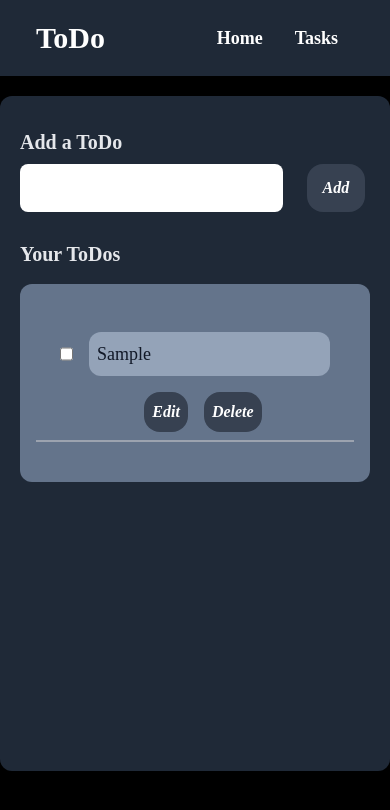
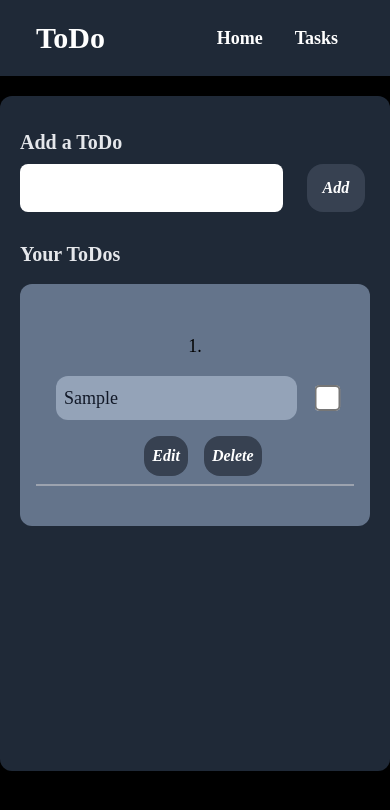
Before and after one commit to dipudangol2/todo, a React (Vite) app: page / in a window 390 px wide. Both pictures are taken after typing "Sample" into the empty fields and a click on the button "Add". Shown: the top 810 px of the page. Built offline with nearby package versions, Linux system fonts and the light colour scheme.

Commit message:
Enter for submit disabled for mobile devices

```diff
--- a/src/pages/Home.jsx
+++ b/src/pages/Home.jsx
@@ -5,10 +5,14 @@ const Home = () => {
 
     const [todo, setTodo] = useState("")
     const [todos, setTodos] = useState([]);
+    const [isMobile, setIsMobile] = useState(false);
+
     useEffect(() => {
-        console.log(todos);
-    }, [todos]);
-    const todoStyle = "bg-slate-400 text-gray-900 w-4/5 p-2 sm:p-4 rounded-xl font-roboto text-lg"
+        const userAgent = navigator.userAgent || window.opera;
+        setIsMobile(/android|iphone|ipad|mobile/i.test(userAgent));
+    }, []);
+
+    const todoStyle = "bg-slate-400 text-gray-900 w-4/5 p-2 sm:p-4 rounded-xl font-roboto text-lg whitespace-pre-wrap"
     const handleAdd = () => {
         if (todo !== "") {
             setTodos([...todos, { id: uuidv4(), todo, isCompleted: false }]);
@@ -20,10 +24,13 @@ const Home = () => {
 
     }
 
-    const handleDelete = () => {
-
-
-
+    const handleDelete = (e, id) => {
+        if (confirm("Are you sure?")) {
+            let newTodos = todos.filter(item => {
+                return item.id !== id;
+            });
+            setTodos(newTodos)
+        }
     }
 
     const handleChange = (e) => {
@@ -40,8 +47,13 @@ const Home = () => {
         console.log(id, index, newTodos);
         newTodos[index].isCompleted = !newTodos[index].isCompleted;
         setTodos(newTodos);
+    }
 
-
+    const handleKeyDown = (e) => {
+        if (e.key === "Enter" && !e.shiftKey) {
+            e.preventDefault();
+            handleAdd();
+        }
     }
 
 
@@ -54,9 +66,10 @@ const Home = () => {
                 <div className="flex gap-2">
                     <textarea
                         onChange={handleChange}
+                        onKeyDown={!isMobile ? handleKeyDown : null}
                         value={todo}
-                        className=" w-3/4 rounded-lg resize-none " >
-
+                        className=" w-3/4 rounded-lg resize-none  "
+                    >
                     </textarea>
 
                     <button onClick={handleAdd}
@@ -70,31 +83,51 @@ const Home = () => {
                 todos.length > 0 ?
                     ("todos flex flex-col items-center bg-slate-500 rounded-xl mt-4 px-2 py-8")
                     :
-                    ""
-            }>
-                {todos.map(item => {
+                    "min-h-[40vh] sm:min-h-[50vh] flex justify-center items-center "
+            }
+            >
+                {
+                    todos.length > 0 ?
+                        todos.map(item => {
                             return <div key={item.id}
                                 className="todo w-[95%] flex flex-col sm:flex-row gap-4 sm:gap-0  items-center justify-center p-2 my-2 border-solid  border-gray-400 border-b-2  ">
-                        <div className="flex justify-center gap-4 w-full">
+                                <span className="text-lg font-oxanium  ">{todos.indexOf(item) + 1}.</span>
+                                <div className="flex justify-center gap-6 w-full">
+                                    <div
+                                        className={!(item.isCompleted) ?
+                                            todoStyle
+                                            :
+                                            todoStyle + " line-through"
+                                        }
+                                    >
+                                        {item.todo}
+                                    </div>
                                     <input
-                                className="sm:mr-2 "
+                                        className="sm:ml-2 scale-[2] sm:scale-[2.5] "
                                         name={item.id}
                                         type="checkbox"
                                         value={item.isCompleted}
                                         onChange={handleCheckbox}
                                     />
-                            <div className={!(item.isCompleted) ? todoStyle : todoStyle + " line-through"}>
-                                {item.todo}
-                            </div>
                                 </div>
                                 <div className="buttons flex">
                                     <button onClick={handleEdit} className="bg-gray-700  ml-4 transition-all duration-200 hover:bg-gray-600  font-bold  p-2 sm:p-4 rounded-2xl text-white font-oxanium italic ">Edit</button>
                                     <button
-                                onClick={handleDelete}
+                                        onClick={(e) => {
+                                            handleDelete(e, item.id)
+                                        }
+                                        }
                                         className="bg-gray-700 ml-4 transition-all duration-200 hover:bg-gray-600  font-bold  p-2 sm:p-4 rounded-2xl text-white font-oxanium italic ">Delete</button>
                                 </div>
                             </div>
-                })}
+                        }
+                        )
+                        :
+                        <h2
+                            className="text-gray-200 text-5xl font-oxanium font-bold"
+                        >No ToDos
+                        </h2>
+                }
             </div>
         </div>
     )
```
Lines whose indentation alone changed are shown as unchanged.
